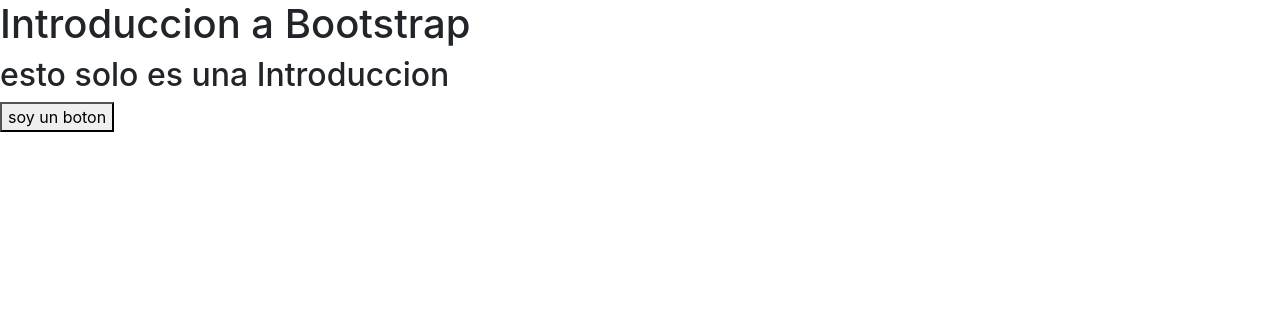
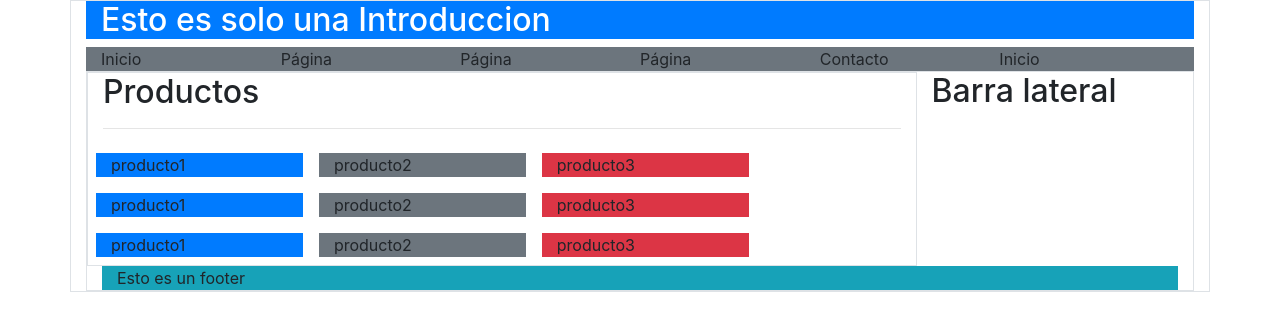
Before and after one commit to b7urquieta/generation-ch16, a plain HTML site: page 2 - intro-web/bootstrap-4/index.html in a window 1280 px wide. Drawn offline with Linux system fonts and the light colour scheme.

Commit message:
Bootstrap y jQuery intro y avance

```diff
--- a/2 - intro-web/bootstrap-4/index.html
+++ b/2 - intro-web/bootstrap-4/index.html
@@ -1,5 +1,6 @@
 <!DOCTYPE html>
 <html lang="en">
+
 <head>
     <meta charset="UTF-8">
     <meta http-equiv="X-UA-Compatible" content="IE=edge">
@@ -7,17 +8,89 @@
     <title>Introduccion a Bootstrap</title>
     <link rel="stylesheet" href="bootstrap/css/bootstrap.min.css">
 </head>
+
 <body>
 
-    <h1>Introduccion a Bootstrap</h1>
+    <!--  <h1>Introduccion a Bootstrap</h1>
 
-    <h2>esto solo es una Introduccion</h2>
+    <button class="btn-success">soy un boton</button> -->
 
-    <script type="text/javascript" src="./jQuery/jquery-3.6.0.min.js"></script>
+    <!-- uso de container -->
+    <div class="container border">
 
-    <script type="text/javascript" src="./bootstrap/js/bootstrap.min.js"></script>
+        <header id=header class="col-12 bg-primary text-white">
+            <h2>Esto es solo una Introduccion</h2>
+        </header>
+        <!-- el menu -->
+        <nav id="menu" class="col-12 bg-secondary">
+            <ul class=" nav row w-100">
+                <li class="col">Inicio</li>
+                <li class="col">Página</li>
+                <li class="col">Página</li>
+                <li class="col">Página</li>
+                <li class="col">Contacto</li>
+                <li class="col">Inicio</li>
 
-    <button>soy un boton</button>
+            </ul>
+        </nav>
+        <!-- contenido -->
+        <!-- barra lateral -->
+        <section class="col-12 border">
+            <div class="row">
+                <!-- contenido productos -->
 
+                <section class="col-9 border">
+                    <h2>Productos</h2>
+                    <hr>
+                    <div class="item row">
+                        <div class="item col-3 bg-primary m-2">
+                            producto1
+                        </div>
+                        <div class="item col-3 bg-secondary m-2">
+                            producto2
+                        </div>
+                        <div class="item col-3 bg-danger m-2">
+                            producto3
+                        </div>
+
+                            <div class="item col-3 bg-primary m-2">
+                                producto1</div>
+                            <div class="item col-3 bg-secondary m-2">
+                                producto2
+                            </div>
+                            <div class="item col-3 bg-danger m-2">
+                                producto3
+                            </div>
+
+                                <div class="item col-3 bg-primary m-2">
+                                    producto1
+                                </div>
+                                <div class="item col-3 bg-secondary m-2">
+                                    producto2
+                                </div>
+                                <div class="item col-3 bg-danger m-2">
+                                    producto3
+            </div>
+                            </div>
+
+                </section>
+                <!-- barra lateral -->
+                <aside class="col-3">
+
+                    <h2>Barra lateral</h2>
+
+                </aside>
+
+            </div>
+
+            <section>
+                <footer class="col-lg-12 bg-info">
+                    Esto es un footer
+                </footer>
+            </section>
+
+            <script type="text/javascript" src="./jQuery/jquery-3.6.0.min.js"></script>
+            <script type="text/javascript" src="./bootstrap/js/bootstrap.min.js"></script>
 </body>
+
 </html>
```
Also changed, not shown: 3 other files.
